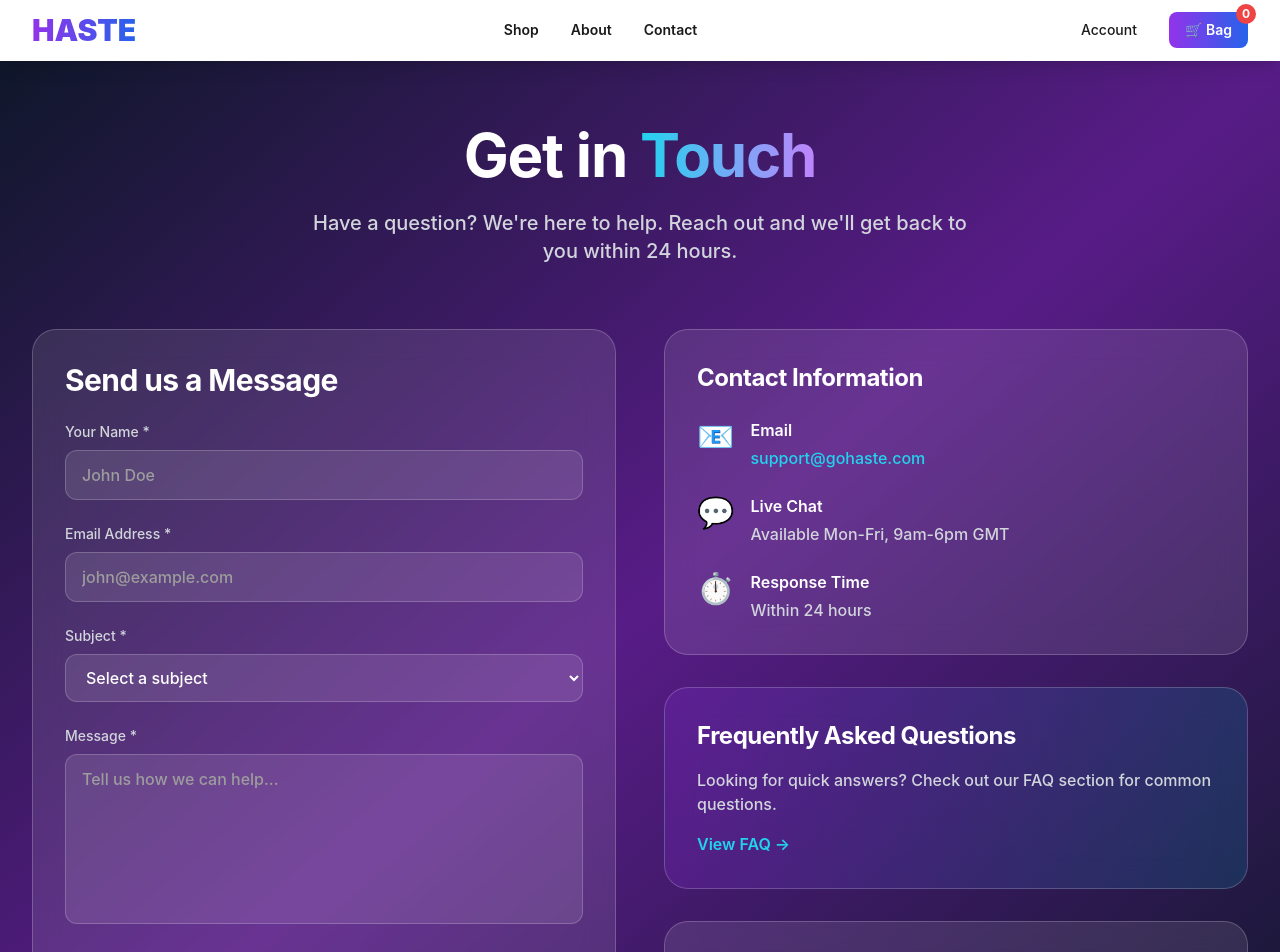
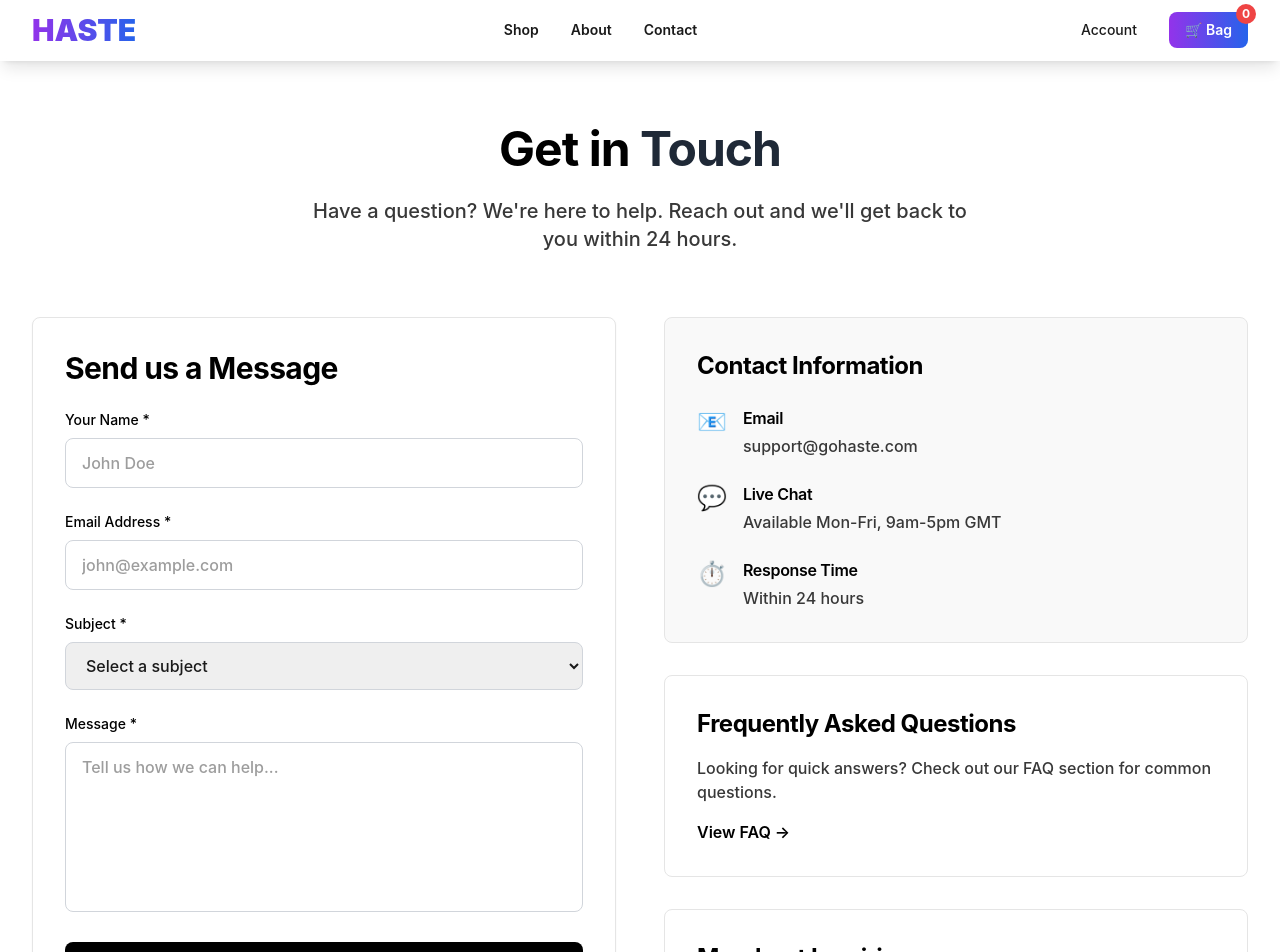
Before and after one commit to AWM-Deeper/medusa-storefront, a Next.js app: page /contact in a window 1280 px wide. Shown: the top 952 px of the page. Built offline with nearby package versions, Linux system fonts and the light colour scheme.

Commit message:
redesign: update Contact page to clean white/black design

```diff
--- a/app/contact/page.tsx
+++ b/app/contact/page.tsx
@@ -1,132 +1,169 @@
-'use client';
-import React, { useState } from 'react';
+"use client";
+
+import React, { useState } from "react";
 
 export default function ContactPage() {
   const [formData, setFormData] = useState({
-    name: '',
-    email: '',
-    subject: '',
-    message: ''
+    name: "",
+    email: "",
+    subject: "",
+    message: "",
   });
   const [submitted, setSubmitted] = useState(false);
 
   const handleSubmit = (e: React.FormEvent) => {
     e.preventDefault();
-    console.log('Form submitted:', formData);
+    console.log("Form submitted:", formData);
     setSubmitted(true);
-    setTimeout(() => setSubmitted(false), 5000);
+    setTimeout(() => setSubmitted(false), 3000);
   };
 
   const handleChange = (e: React.ChangeEvent<HTMLInputElement | HTMLTextAreaElement | HTMLSelectElement>) => {
     setFormData({
       ...formData,
-      [e.target.name]: e.target.value
+      [e.target.name]: e.target.value,
     });
   };
 
   return (
-    <div className="min-h-screen bg-gradient-to-br from-slate-900 via-purple-900 to-slate-900">
+    <div className="min-h-screen bg-white">
       <div className="max-w-7xl mx-auto px-4 sm:px-6 lg:px-8 py-16">
+        {/* Header */}
         <div className="text-center mb-16">
-          <h1 className="text-6xl font-bold text-white mb-6">
-            Get in <span className="text-transparent bg-clip-text bg-gradient-to-r from-cyan-400 to-purple-400">Touch</span>
+          <h1 className="text-5xl font-bold text-black mb-6">
+            Get in <span className="text-gray-800">Touch</span>
           </h1>
-          <p className="text-xl text-gray-300 max-w-2xl mx-auto">
+          <p className="text-xl text-gray-700 max-w-2xl mx-auto">
             Have a question? We're here to help. Reach out and we'll get back to you within 24 hours.
           </p>
         </div>
 
-        <div className="grid lg:grid-cols-2 gap-12">
-          <div className="bg-white/10 backdrop-blur-lg rounded-3xl p-8 border border-white/20">
-            <h2 className="text-3xl font-bold text-white mb-6">Send us a Message</h2>
+        <div className="grid grid-cols-1 lg:grid-cols-2 gap-12">
+          {/* Contact Form */}
+          <div className="bg-white rounded-lg border border-gray-200 p-8 shadow-sm">
+            <h2 className="text-3xl font-bold text-black mb-6">Send us a Message</h2>
 
             {submitted && (
-              <div className="mb-6 p-4 bg-green-500/20 border border-green-500/50 rounded-xl text-green-300">
+              <div className="mb-6 p-4 bg-green-50 border border-green-500/20 rounded-lg text-green-700">
                 ✓ Message sent successfully! We'll get back to you soon.
               </div>
             )}
 
             <form onSubmit={handleSubmit} className="space-y-6">
               <div>
-                <label className="block text-sm font-medium text-gray-300 mb-2">Your Name *</label>
-                <input type="text" name="name" required value={formData.name} onChange={handleChange}
-                  className="w-full px-4 py-3 bg-white/10 border border-white/20 rounded-xl text-white placeholder-gray-400 focus:outline-none focus:ring-2 focus:ring-purple-500"
-                  placeholder="John Doe" />
+                <label className="block text-sm font-medium text-black mb-2">Your Name *</label>
+                <input
+                  type="text"
+                  name="name"
+                  value={formData.name}
+                  onChange={handleChange}
+                  className="w-full px-4 py-3 border border-gray-300 rounded-lg focus:outline-none focus:ring-2 focus:ring-black focus:border-transparent"
+                  placeholder="John Doe"
+                  required
+                />
               </div>
 
               <div>
-                <label className="block text-sm font-medium text-gray-300 mb-2">Email Address *</label>
-                <input type="email" name="email" required value={formData.email} onChange={handleChange}
-                  className="w-full px-4 py-3 bg-white/10 border border-white/20 rounded-xl text-white placeholder-gray-400 focus:outline-none focus:ring-2 focus:ring-purple-500"
-                  placeholder="john@example.com" />
+                <label className="block text-sm font-medium text-black mb-2">Email Address *</label>
+                <input
+                  type="email"
+                  name="email"
+                  value={formData.email}
+                  onChange={handleChange}
+                  className="w-full px-4 py-3 border border-gray-300 rounded-lg focus:outline-none focus:ring-2 focus:ring-black focus:border-transparent"
+                  placeholder="john@example.com"
+                  required
+                />
               </div>
 
               <div>
-                <label className="block text-sm font-medium text-gray-300 mb-2">Subject *</label>
-                <select name="subject" required value={formData.subject} onChange={handleChange}
-                  className="w-full px-4 py-3 bg-white/10 border border-white/20 rounded-xl text-white focus:outline-none focus:ring-2 focus:ring-purple-500">
-                  <option value="" className="bg-slate-800">Select a subject</option>
-                  <option value="order" className="bg-slate-800">Order Inquiry</option>
-                  <option value="product" className="bg-slate-800">Product Question</option>
-                  <option value="return" className="bg-slate-800">Returns & Refunds</option>
-                  <option value="technical" className="bg-slate-800">Technical Support</option>
-                  <option value="merchant" className="bg-slate-800">Become a Merchant</option>
-                  <option value="other" className="bg-slate-800">Other</option>
+                <label className="block text-sm font-medium text-black mb-2">Subject *</label>
+                <select
+                  name="subject"
+                  value={formData.subject}
+                  onChange={handleChange}
+                  className="w-full px-4 py-3 border border-gray-300 rounded-lg focus:outline-none focus:ring-2 focus:ring-black focus:border-transparent"
+                  required
+                >
+                  <option value="">Select a subject</option>
+                  <option value="order">Order Inquiry</option>
+                  <option value="product">Product Question</option>
+                  <option value="returns">Returns & Refunds</option>
+                  <option value="support">Technical Support</option>
+                  <option value="merchant">Become a Merchant</option>
+                  <option value="other">Other</option>
                 </select>
               </div>
 
               <div>
-                <label className="block text-sm font-medium text-gray-300 mb-2">Message *</label>
-                <textarea name="message" required value={formData.message} onChange={handleChange} rows={6}
-                  className="w-full px-4 py-3 bg-white/10 border border-white/20 rounded-xl text-white placeholder-gray-400 focus:outline-none focus:ring-2 focus:ring-purple-500 resize-none"
-                  placeholder="Tell us how we can help..." />
+                <label className="block text-sm font-medium text-black mb-2">Message *</label>
+                <textarea
+                  name="message"
+                  value={formData.message}
+                  onChange={handleChange}
+                  rows={6}
+                  className="w-full px-4 py-3 border border-gray-300 rounded-lg focus:outline-none focus:ring-2 focus:ring-black focus:border-transparent resize-none"
+                  placeholder="Tell us how we can help..."
+                  required
+                />
               </div>
 
-              <button type="submit"
-                className="w-full px-8 py-4 bg-gradient-to-r from-purple-600 to-cyan-600 text-white font-semibold rounded-xl hover:shadow-2xl hover:scale-105 transition-all duration-300">
+              <button
+                type="submit"
+                className="w-full px-6 py-3 bg-black text-white font-semibold rounded-lg hover:bg-gray-800 transition-colors"
+              >
                 Send Message
               </button>
             </form>
           </div>
 
+          {/* Contact Information */}
           <div className="space-y-8">
-            <div className="bg-white/10 backdrop-blur-lg rounded-3xl p-8 border border-white/20">
-              <h3 className="text-2xl font-bold text-white mb-6">Contact Information</h3>
+            <div className="bg-gray-50 rounded-lg border border-gray-200 p-8">
+              <h3 className="text-2xl font-bold text-black mb-6">Contact Information</h3>
               <div className="space-y-6">
                 <div className="flex items-start">
-                  <div className="text-3xl mr-4">📧</div>
+                  <div className="text-2xl mr-4">📧</div>
                   <div>
-                    <div className="font-semibold text-white mb-1">Email</div>
-                    <a href="mailto:support@gohaste.com" className="text-cyan-400 hover:text-cyan-300">support@gohaste.com</a>
+                    <h4 className="font-semibold text-black mb-1">Email</h4>
+                    <a href="mailto:support@gohaste.com" className="text-gray-700 hover:text-black">
+                      support@gohaste.com
+                    </a>
                   </div>
                 </div>
                 <div className="flex items-start">
-                  <div className="text-3xl mr-4">💬</div>
+                  <div className="text-2xl mr-4">💬</div>
                   <div>
-                    <div className="font-semibold text-white mb-1">Live Chat</div>
-                    <div className="text-gray-300">Available Mon-Fri, 9am-6pm GMT</div>
+                    <h4 className="font-semibold text-black mb-1">Live Chat</h4>
+                    <p className="text-gray-700">Available Mon-Fri, 9am-5pm GMT</p>
                   </div>
                 </div>
                 <div className="flex items-start">
-                  <div className="text-3xl mr-4">⏱️</div>
+                  <div className="text-2xl mr-4">⏱️</div>
                   <div>
-                    <div className="font-semibold text-white mb-1">Response Time</div>
-                    <div className="text-gray-300">Within 24 hours</div>
+                    <h4 className="font-semibold text-black mb-1">Response Time</h4>
+                    <p className="text-gray-700">Within 24 hours</p>
                   </div>
                 </div>
               </div>
             </div>
 
-            <div className="bg-gradient-to-r from-purple-600/20 to-cyan-600/20 backdrop-blur-lg rounded-3xl p-8 border border-white/20">
-              <h3 className="text-2xl font-bold text-white mb-4">Frequently Asked Questions</h3>
-              <p className="text-gray-300 mb-4">Looking for quick answers? Check out our FAQ section for common questions.</p>
-              <button className="text-cyan-400 hover:text-cyan-300 font-semibold">View FAQ →</button>
+            <div className="bg-white rounded-lg border border-gray-200 p-8">
+              <h3 className="text-2xl font-bold text-black mb-4">Frequently Asked Questions</h3>
+              <p className="text-gray-700 mb-4">
+                Looking for quick answers? Check out our FAQ section for common questions.
+              </p>
+              <button className="text-black font-semibold hover:underline">View FAQ →</button>
             </div>
 
-            <div className="bg-white/10 backdrop-blur-lg rounded-3xl p-8 border border-white/20">
-              <h3 className="text-2xl font-bold text-white mb-4">Merchant Inquiries</h3>
-              <p className="text-gray-300 mb-4">Interested in selling on HASTE? We'd love to hear from you.</p>
-              <a href="mailto:merchants@gohaste.com" className="text-cyan-400 hover:text-cyan-300 font-semibold">merchants@gohaste.com →</a>
+            <div className="bg-white rounded-lg border border-gray-200 p-8">
+              <h3 className="text-2xl font-bold text-black mb-4">Merchant Inquiries</h3>
+              <p className="text-gray-700 mb-4">
+                Interested in selling on HASTE? We'd love to hear from you.
+              </p>
+              <a href="mailto:merchants@gohaste.com" className="text-black font-semibold hover:underline">
+                merchants@gohaste.com →
+              </a>
             </div>
           </div>
         </div>
```
